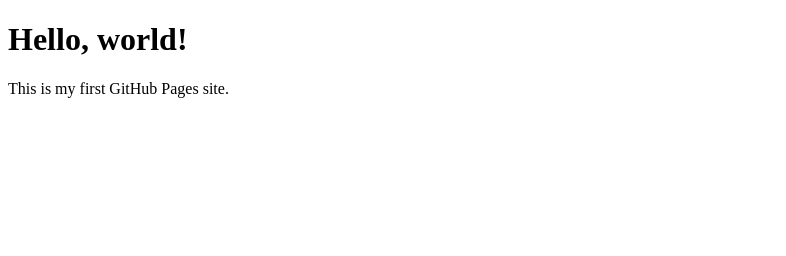
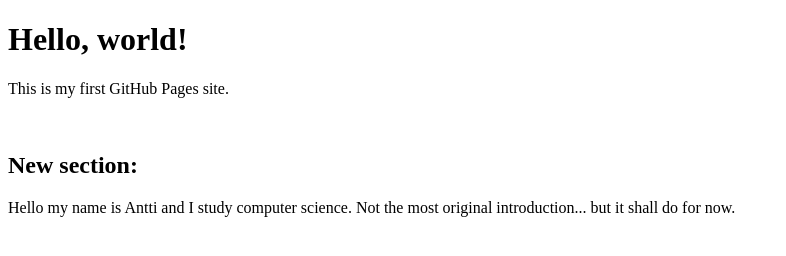
Before and after one commit to jumantti/portfolio-site, a plain HTML site: page index.html in a window 1280 px wide. Shown: the whole page, without its empty margins (0-786 px from the left). Drawn offline with Linux system fonts and the light colour scheme.

Commit message:
Add hero section

```diff
--- a/index.html
+++ b/index.html
@@ -6,5 +6,8 @@
 <body>
   <h1>Hello, world!</h1>
   <p>This is my first GitHub Pages site.</p>
+  <br/>
+  <h2>New section:</h2>
+  <p>Hello my name is Antti and I study computer science. Not the most original introduction... but it shall do for now.</p>
 </body>
 </html>
```
